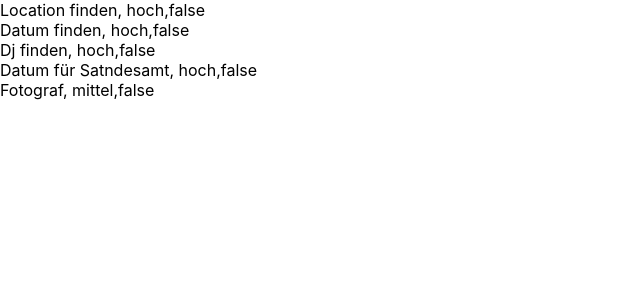
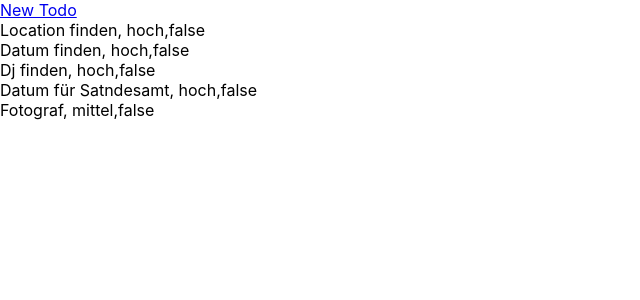
Before and after one commit to AlexRyzhkova/wedding-list, a React (Create React App) app: page / in a window 1280 px wide. Shown: the top 300 px of the page, without its empty margins (0-640 px from the left). Built offline with nearby package versions, Linux system fonts and the light colour scheme; data requests are answered from the project's data file.

Commit message:
Install react-router, add pages and links

```diff
--- a/package.json
+++ b/package.json
@@ -8,6 +8,7 @@
     "@testing-library/user-event": "^7.2.1",
     "react": "^16.13.1",
     "react-dom": "^16.13.1",
+    "react-router-dom": "^5.2.0",
     "react-scripts": "3.4.3"
   },
   "scripts": {
--- a/src/App.js
+++ b/src/App.js
@@ -1,26 +1,21 @@
 import React from "react";
-import { useState, useEffect } from "react";
-import { fetchTodos } from "./api/fetchTodos";
+
+import { BrowserRouter as Router, Switch, Route, Link } from "react-router-dom";
+import Home from "./pages/Home";
+import AddTodo from "./pages/AddTodo";
 
 function App() {
-  const [todos, setTodos] = useState(null);
-
-  useEffect(() => {
-    const doFetch = async () => {
-      const todos = await fetchTodos();
-      setTodos(todos);
-    };
-    doFetch();
-  }, []);
-
   return (
-    <div className="App">
-      {todos?.map((todo) => (
-        <div key={todo.id}>
-          {todo.todo}, {todo.prio},{todo.completed}
-        </div>
-      ))}
-    </div>
+    <Router>
+      <Switch>
+        <Route exact path="/">
+          <Home />
+        </Route>
+        <Route exact path="/add">
+          <AddTodo />
+        </Route>
+      </Switch>
+    </Router>
   );
 }
 
--- /dev/null
+++ b/src/pages/AddTodo.js
@@ -0,0 +1,11 @@
+import React from "react";
+import { Link } from "react-router-dom";
+
+export default function AddTodo() {
+  return (
+    <div>
+      <Link to="/">Home</Link>
+      <input type="text" placeholder="write hier" />
+    </div>
+  );
+}
--- /dev/null
+++ b/src/pages/Home.js
@@ -0,0 +1,27 @@
+import React from "react";
+import { useState, useEffect } from "react";
+import { fetchTodos } from "../api/fetchTodos";
+import { Link } from "react-router-dom";
+
+export default function Home() {
+  const [todos, setTodos] = useState(null);
+
+  useEffect(() => {
+    const doFetch = async () => {
+      const todos = await fetchTodos();
+      setTodos(todos);
+    };
+    doFetch();
+  }, []);
+
+  return (
+    <div className="App">
+      <Link to="/add">New Todo</Link>
+      {todos?.map((todo) => (
+        <div key={todo.id}>
+          {todo.todo}, {todo.prio},{todo.completed}
+        </div>
+      ))}
+    </div>
+  );
+}
```
Also changed, not shown: 1 other file (tests, documents, lock files or other folders).
